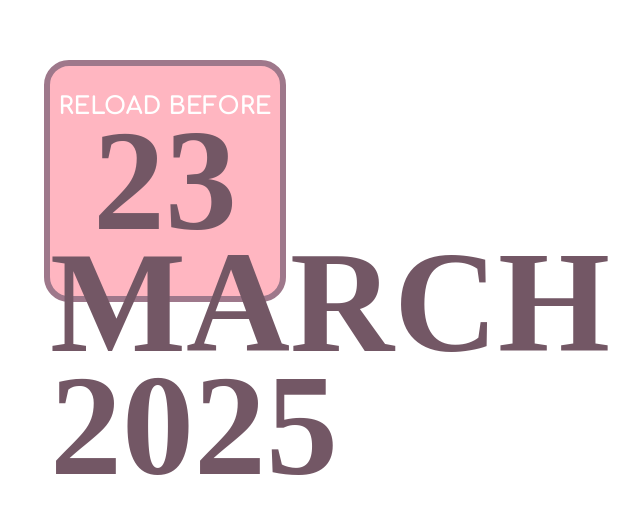
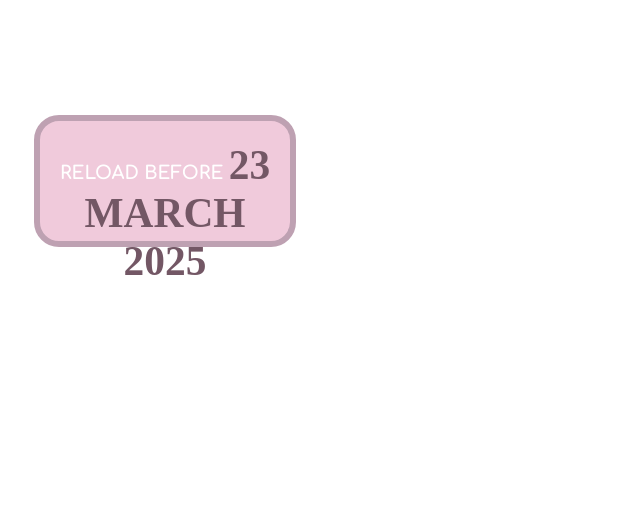
Before and after one commit to ladyauriell/reloaddigi, a plain HTML site: page index.html in a window 1280 px wide. Shown: the part 219-732 px from the top of the page, without its empty margins (475-1115 px from the left). Drawn offline with Linux system fonts and the light colour scheme; a web font is replaced by a local one.

Commit message:
Update index.html

```diff
--- a/index.html
+++ b/index.html
@@ -1,4 +1,3 @@
-
 <!DOCTYPE html>
 <html lang="en">
 <head>
@@ -7,7 +6,9 @@
     <link rel="preconnect" href="https://fonts.googleapis.com">
 <link rel="preconnect" href="https://fonts.gstatic.com" crossorigin>
 <link href="https://fonts.googleapis.com/css2?family=Agu+Display&family=Comfortaa:wght@700&family=EB+Garamond&family=Kablammo&family=Quicksand:wght@700&family=Sacramento&family=Twinkle+Star&display=swap" rel="stylesheet">
-    <title>Document</title>
+    <title>Today's Day</title>
+
+
 <style>
 
 body{
@@ -22,72 +23,44 @@ body{
 
 .box{
       border-radius:25px;
-  border: 6px solid #9e788b;
+      border: 6px solid #bea1b2;
       font-family: Comfortaa;
       text-transform: uppercase;
-
       text-align:center;
-  padding:20px
       display: inline-block;
-  background: #ffb6c1;
+      background: #f0cadb;
       color:#fff;
-  font-size:1.5em;
+      font-size:1.15em;
       width: 100%;
       height: 100%;
-    max-width: 230px; /* Adjust as needed */
-    max-height: 230px;
+      max-width: 250px; /* Adjust as needed */
+      max-height: 120px;
 
-
+   }
+ p {
+     display: inline;
 
    }
 
 
 
+</style>
 
-#timer {
-
-  font-family: Agu Display;
-  color:#735765;
-  font-weight:bold;
-  font-size:6.0em;
-  line-height: 85%;
-}
-
-    </style>
 </head>
 <body>
-<div class="box"><br>Reload Before<br>
-<div id="timer">23 March 2025 </div>
 
+<div class="box">
+    <p><br>Reload before</p>
+    <p style="font-size:2.25em; font-family:Agu Display; color: #735765; font-weight: Bold">23 March 2025</p><br>
+</div>
+    <script>
+        // Get today's day
+    //    const daysOfWeek = ["Sunday", "Monday", "Tuesday", "Wednesday", "Thursday", "Friday", "Saturday"];
+    //    const today = new Date().getDay(); // Get the day index (0 for Sunday, 1 for Monday, etc.)
+    //    const currentDay = daysOfWeek[today]; // Get the day's name
+
+        // Display the current day in the paragraph
+   //     document.getElementById("current-day").textContent = currentDay;
+    </script>
 </body>
-// <script>
-//    const year = new Date().getFullYear();
-//const myDate = new Date('Jan 17, 2025 00:00:00');
-//console.log(myDate);
-
-// countdown
-//let timer = setInterval(function() {
-
-  // get today's date
-//  const today = new Date().getTime();
-
-  // get the difference
-//  const diff = myDate - today;
-
-  // math
-//  let days = Math.floor(diff / (1000 * 60 * 60 * 24));
-  //let hours = Math.floor((diff % (1000 * 60 * 60 * 24)) / (1000 * 60 * 60));
-  //let minutes = Math.floor((diff % (1000 * 60 * 60)) / (1000 * 60));
-  //let seconds = Math.floor((diff % (1000 * 60)) / 1000);
-
-  // display
- // document.getElementById("days").innerHTML=days
- // document.getElementById("hours").innerHTML=hours
-  //document.getElementById("minutes").innerHTML=minutes
- // document.getElementById("seconds").innerHTML=seconds
-
-
-
-}, 1);
-</script>
 </html>
```
Lines whose indentation alone changed are shown as unchanged.
